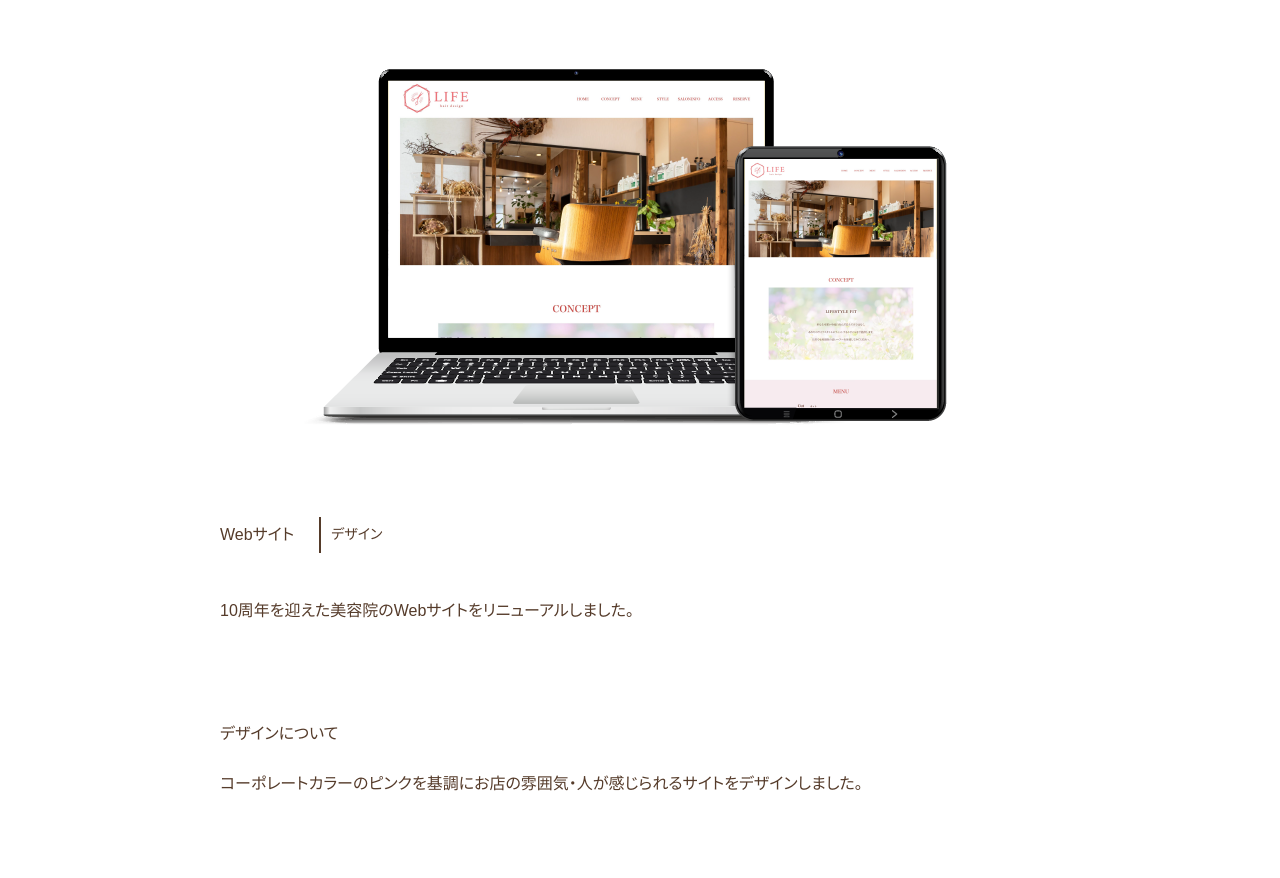
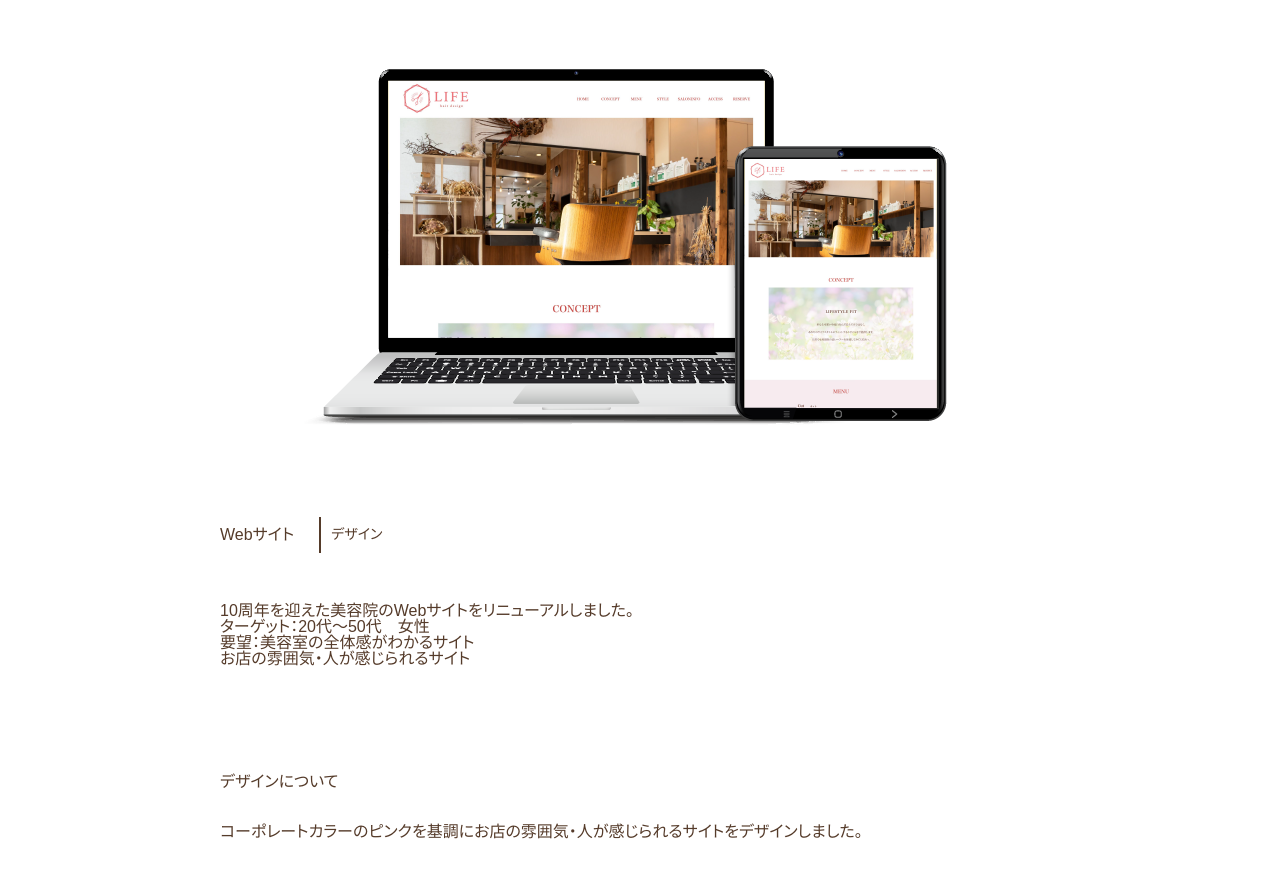
Before and after one commit to masudamei/portfolio, a plain HTML site: page works/works1.html in a window 1280 px wide. Shown: the part 210-1088 px from the top of the page. Drawn offline with nearby package versions, Linux system fonts and the light colour scheme; a web font is replaced by a local one.

Commit message:
20240508

```diff
--- a/css/common.css
+++ b/css/common.css
@@ -314,7 +314,7 @@ main {
 
   /* contact */
   .contact_img {
-    width: 50%;
+    width: 60%;
   }
   .contact {
     margin-top: -30px;
--- a/works/works1.html
+++ b/works/works1.html
@@ -57,7 +57,8 @@
                     <p>Webサイト</p>
                     <p>デザイン</p>
                 </div>
-                <p class="work_desc02">10周年を迎えた美容院のWebサイトをリニューアルしました。
+                <p class="work_desc02">10周年を迎えた美容院のWebサイトをリニューアルしました。<br>ターゲット：20代〜50代　女性<br>
+                    要望：美容室の全体感がわかるサイト<br>お店の雰囲気・人が感じられるサイト
                 </p>
                 <div class="work_about">
                     <h3 class="work_desc03">デザインについて</h3>
```
